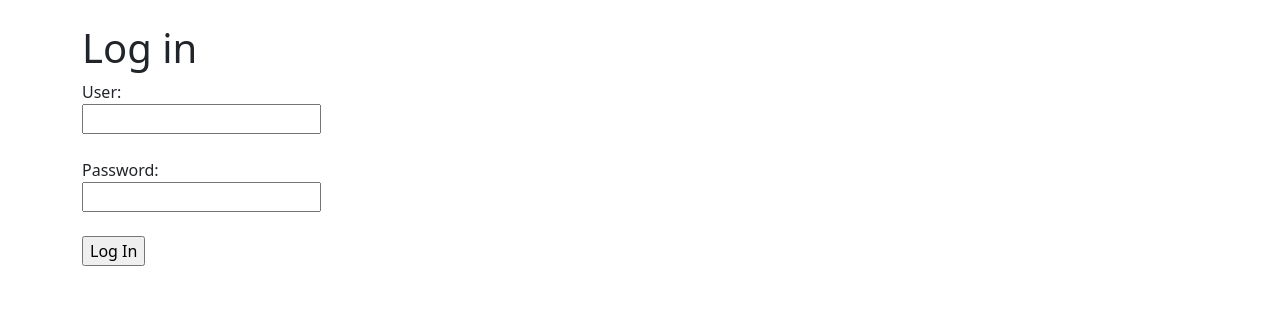
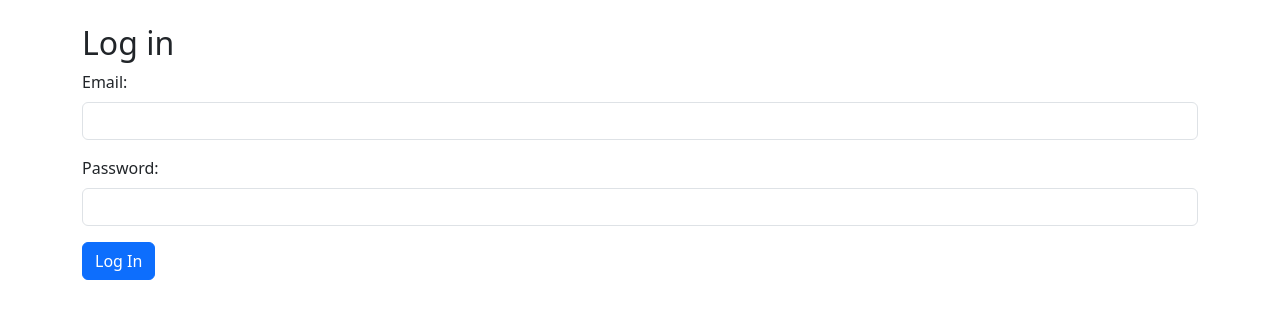
Before and after one commit to dsalazar-lectures/CI0136-I2025-final-project, a Flask app: page /login in a window 1280 px wide. Shown: the top 319 px of the page. Run offline with Flask 3, Linux system fonts and the light colour scheme; parts of the project's set-up code (start-up, migrations or seed data) failed here and were passed over.

Commit message:
validate login credentials in backend
Implements backend validation for login using username and password.
Displays 'Invalid credentials' message on failure using Bootstrap alerts.
#74

Co-authored-by: Isabella <isabella.rodriguezsanchez@ucr.ac.cr>
Co-authored-by: Tatiana Paramo <gipsyparamolopez@gmail.com>
Co-authored-by: Rolando Villavicencio <jose.villavicenciogonzalez@ucr.ac.cr>

```diff
--- a/app/__init__.py
+++ b/app/__init__.py
@@ -6,7 +6,6 @@ Modules:
 
 app = Flask(__name__)
 app.secret_key = 'some-secret'
-feature/login-form-validation
 
 from .controllers.home import home as home_blueprint
 from .controllers.register import register_bp as register_blueprint
--- a/app/controllers/auth.py
+++ b/app/controllers/auth.py
@@ -6,39 +6,29 @@ bp = Blueprint("auth", __name__)
 # Hardcoded user list
 users = {
     "admin@example.com": {
-        "password": "admin123",  # must be between 6 and 20 characters
+        "password": "Admin1@",
         "id": 1,
-        "role": "student"
-    },
-    "user@example.com": {
-        "password": "userpass",
-        "id": 2,
-        "role": "student"
+        "role": "Student"
     }
 }
 
 @bp.route("/login", methods=("GET", "POST"))
 def login():
     if request.method == "POST":
-        username = request.form["username"]
+        email = request.form["email"]
         password = request.form["password"]
         error = None
-
-        # Validations
-        if username not in users:
-            error = "User does not exist."
-        elif len(password) < 6 or len(password) > 20:
-            error = "Password must be between 6 and 20 characters long."
-        elif users[username]["password"] != password:
-            error = "Incorrect password."
+        # User validation
+        if email not in users or users[email]["password"] != password:
+            error = "Invalid credentials."
 
         if error is None:
-            session["user_id"] = users[username]["id"]
-            session["role"] = users[username]["role"]
-            flash("Login successful.")
+            session["user_id"] = users[email]["id"]
+            session["role"] = users[email]["role"]
+            flash("Login successful.", "success")
             return redirect(url_for("auth.home"))
 
-        flash(error)
+        flash(error, "danger")
         return redirect(url_for("auth.login"))
 
     response = make_response(render_template("login.html"))
--- a/app/templates/login.html
+++ b/app/templates/login.html
@@ -1,22 +1,19 @@
 {% extends 'base.html' %}
 
 {% block content %}
-    <h1>Log in</h1>
-    {% with messages = get_flashed_messages() %}
-    {% if messages %}
-        <ul>
-        {% for message in messages %}
-        <li>{{ message }}</li>
-        {% endfor %}
-        </ul>
-    {% endif %}
-    {% endwith %}
-    <form method="post">
-    <label for="username">User:</label> <br>
-    <input name="username" type="text"><br><br>
-    <label for="password">Password:</label><br>
-    <input name="password" type="password"><br><br>
-    <input type="submit" value="Log In">
-    </form>
+  <h2>Log in</h2>
 
+  <form method="post" action="{{ url_for('auth.login') }}">
+    <div class="mb-3">
+      <label for="email" class="form-label">Email:</label>
+      <input name="email" type="text" class="form-control" required>
+    </div>
+
+    <div class="mb-3">
+      <label for="password" class="form-label">Password:</label>
+      <input name="password" type="password" class="form-control" required>
+    </div>
+
+    <button type="submit" class="btn btn-primary">Log In</button>
+  </form>
 {% endblock %}
```
